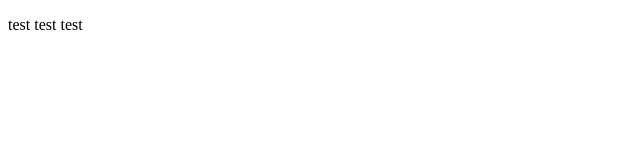
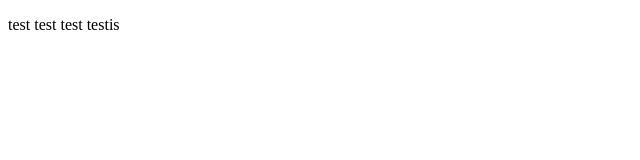
Before and after one commit to Nissem01/LNFS_Webbutik, a plain HTML site: page index.html in a window 1280 px wide. Shown: the full height of the page, 0-640 px from the left. Drawn offline with Linux system fonts and the light colour scheme.

Commit message:
hejehjehej

```diff
--- a/index.html
+++ b/index.html
@@ -6,6 +6,6 @@
     <title>Document</title>
 </head>
 <body>
-    <p>test test test</p>
+    <p>test test test testis</p>
 </body>
 </html>
```
